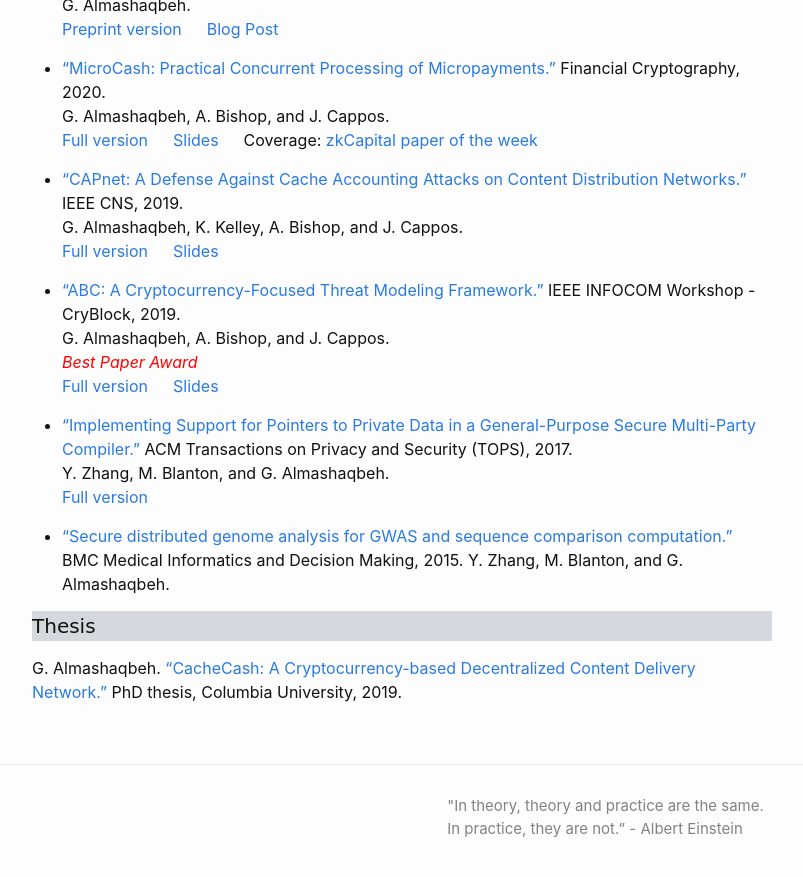
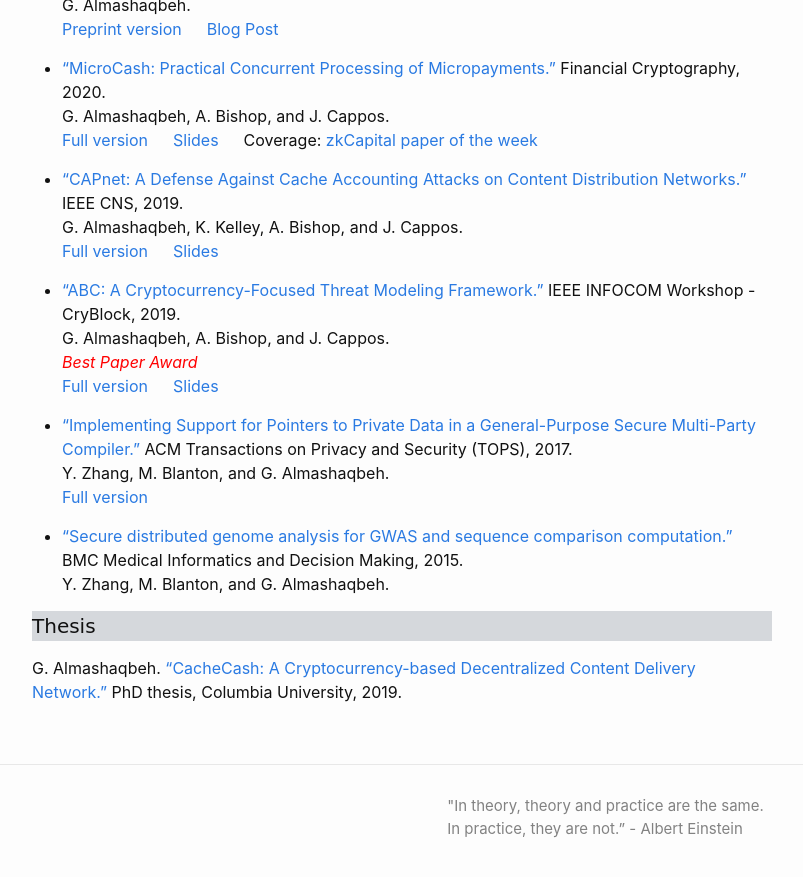
Before and after one commit to GhadaAlmashaqbeh/GhadaAlmashaqbeh.github.io, a Jekyll site: the page built from 02-publications.md, in a window 1280 px wide and 900 px high, scrolled down 802 px. Shown: the top 877 px of the window, without its empty margins (238-1041 px from the left). Built offline with Jekyll 4.4.1, drawn with Linux system fonts in a browser that asks for light colours.

Commit message:
edit talks

```diff
--- a/02-publications.md
+++ b/02-publications.md
@@ -52,8 +52,8 @@ A selected list based on my current research interests. Check [here](https://sch
   Y. Zhang, M. Blanton, and G. Almashaqbeh. <br/>
   [Full version](https://arxiv.org/abs/1509.01763)
 
-* ["Secure distributed genome analysis for GWAS and sequence comparison computation."](https://bmcmedinformdecismak.biomedcentral.com/articles/10.1186/1472-6947-15-S5-S4) BMC Medical Informatics and Decision Making, 2015.
-Y. Zhang, M. Blanton, and G. Almashaqbeh. <br/>
+* ["Secure distributed genome analysis for GWAS and sequence comparison computation."](https://bmcmedinformdecismak.biomedcentral.com/articles/10.1186/1472-6947-15-S5-S4) BMC Medical Informatics and Decision Making, 2015. <br/>
+Y. Zhang, M. Blanton, and G. Almashaqbeh.
 
 
 <h4 style="font-family: 'Comic Sans MS'; background-color:rgb(213, 216, 220);">Thesis</h4>
```
